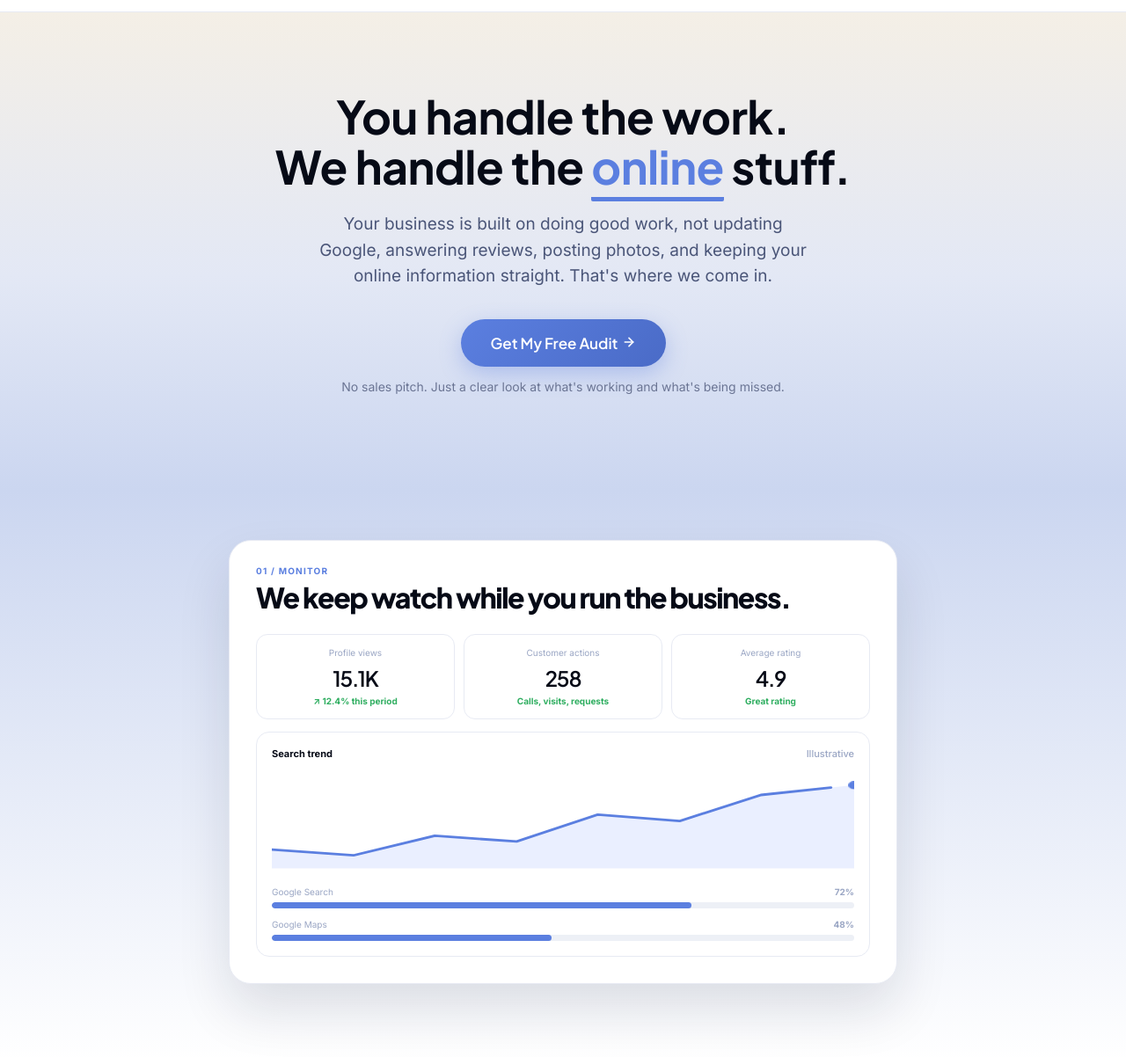
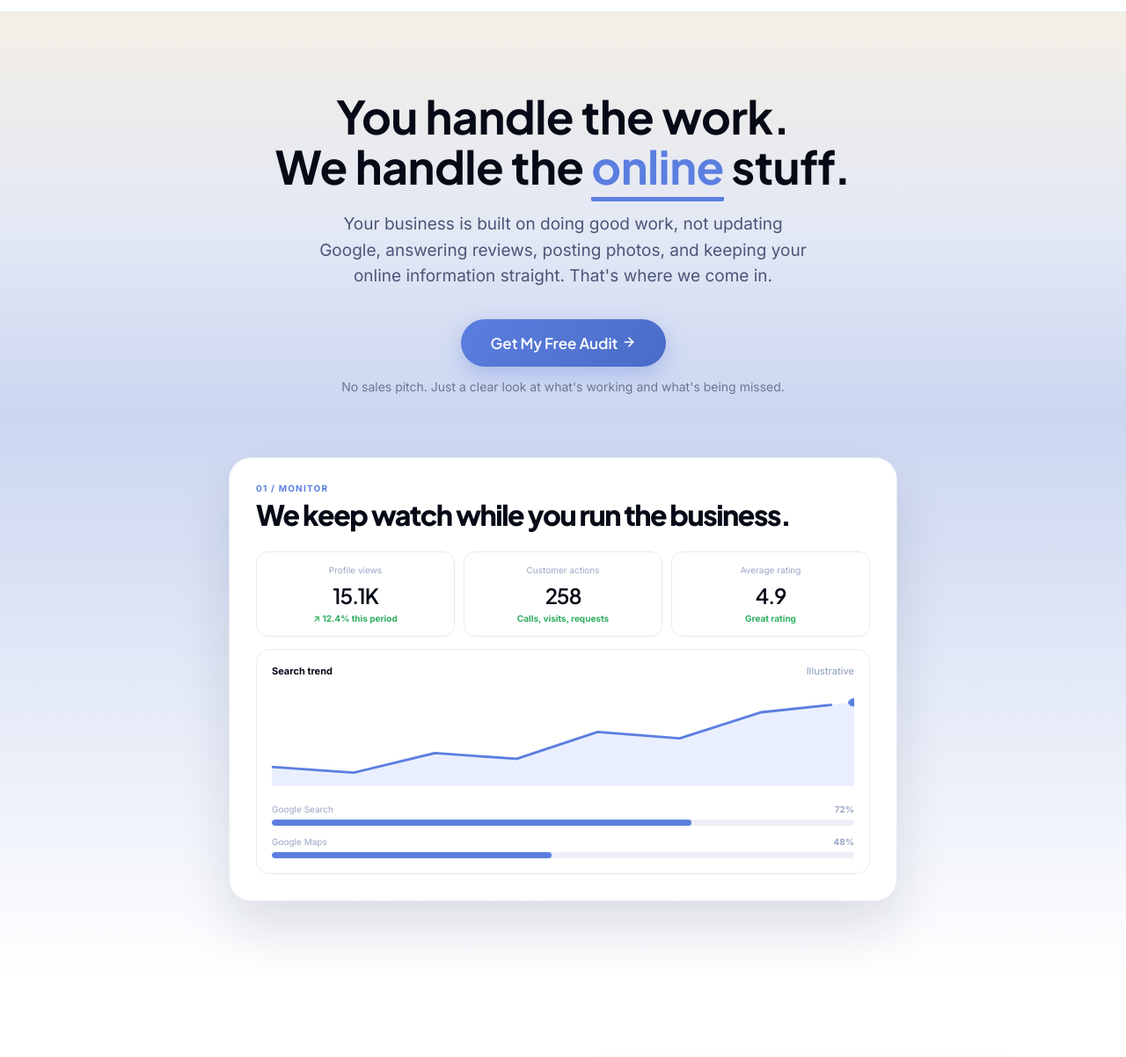
Before and after one commit to devonlambert03/mission-found, a plain HTML site: page index.html in a window 1280 px wide. Shown: the part 56-1258 px from the top of the page at 88% size. Drawn offline with Linux system fonts and the light colour scheme.

Commit message:
Fix oversized gap between hero and demo widget
.hero's bottom padding (110px) was sized for when the hero still had a
note and static mockup card below the CTA. Now that those are gone,
it was stacking with .hdw-outer's own top padding (56px) into a
166px dead zone of empty gradient before the widget appeared, while
every other section on the page uses a consistent 90px rhythm.

Trims hero's bottom padding to 24px and hdw-outer's top padding to
48px, for a 72px gap that reads as deliberate spacing instead of an
accidental gap.

Co-authored-by: Claude <noreply@anthropic.com>

```diff
--- a/index.html
+++ b/index.html
@@ -92,7 +92,7 @@
   .hero {
     background: linear-gradient(180deg, #F4EFE6 0%, #E3E8F5 55%, #CBD6F0 100%);
     text-align: center;
-    padding: 90px 24px 110px;
+    padding: 90px 24px 24px;
   }
   .hero-inner { max-width: 700px; margin: 0 auto; }
   .hero h1 { font-size: 52px; line-height: 1.1; font-weight: 700; margin-bottom: 22px; }
@@ -189,7 +189,7 @@
   }
 
   /* ---- Hero demo widget ---- */
-  .hdw-outer { padding: 56px 0 90px; background: linear-gradient(180deg, #CBD6F0 0%, #fff 100%); }
+  .hdw-outer { padding: 48px 0 90px; background: linear-gradient(180deg, #CBD6F0 0%, #fff 100%); }
   .hdw-wrap { display: flex; justify-content: center; }
   .hdw { --line: var(--border); --panel: #fff; --blue-soft: #EEF1FB; --shadow: 0 30px 60px rgba(14,23,48,0.12); width: 760px; max-width: 100%; position: relative; }
   .hdw::before { content: ''; position: absolute; inset: -40px -20px; z-index: -1; background: radial-gradient(480px 480px at 50% 0%, rgba(91,127,224,.12), transparent 62%); animation: hdwGlow 11s ease-in-out infinite alternate; pointer-events: none; }
```
